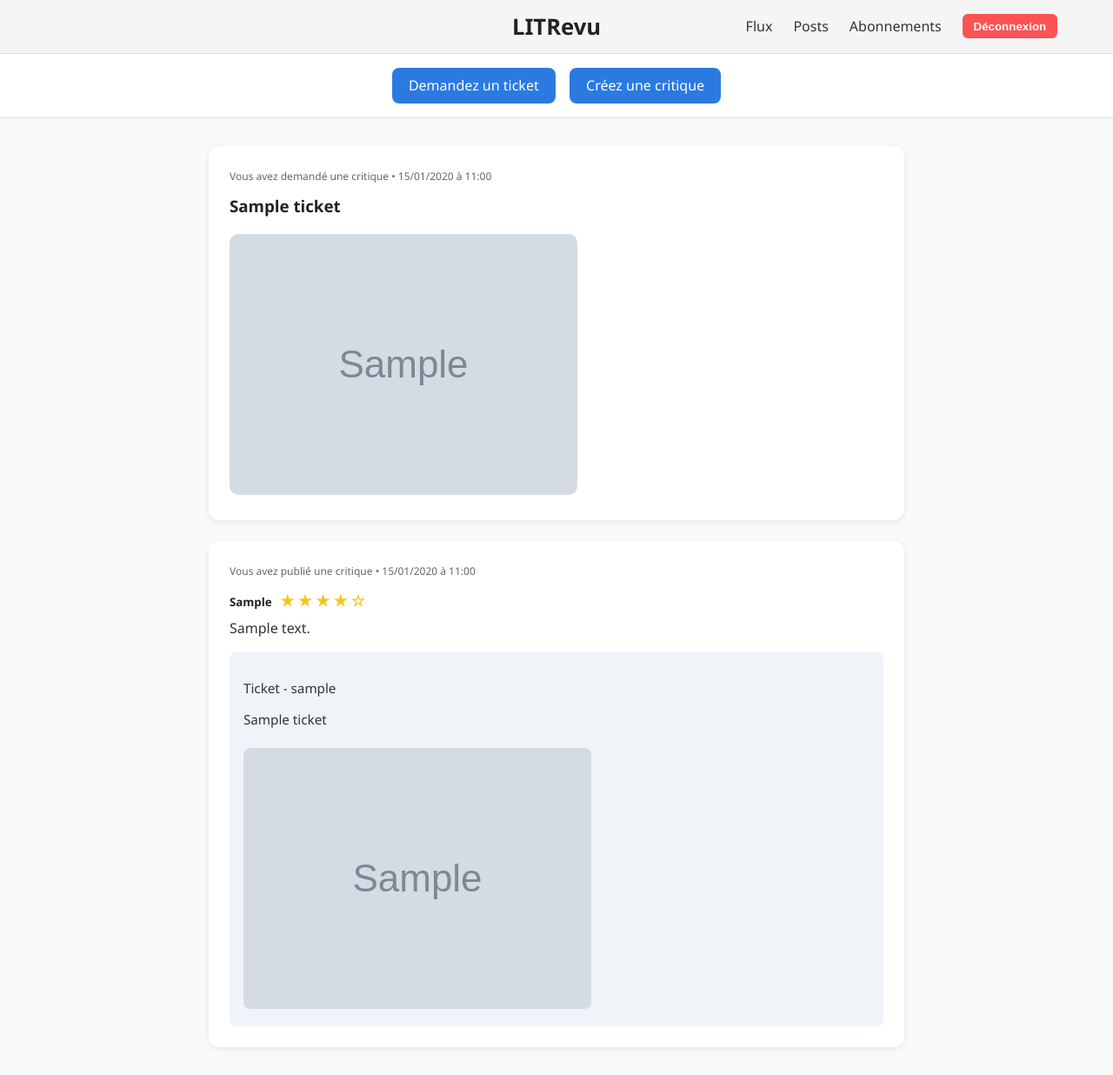
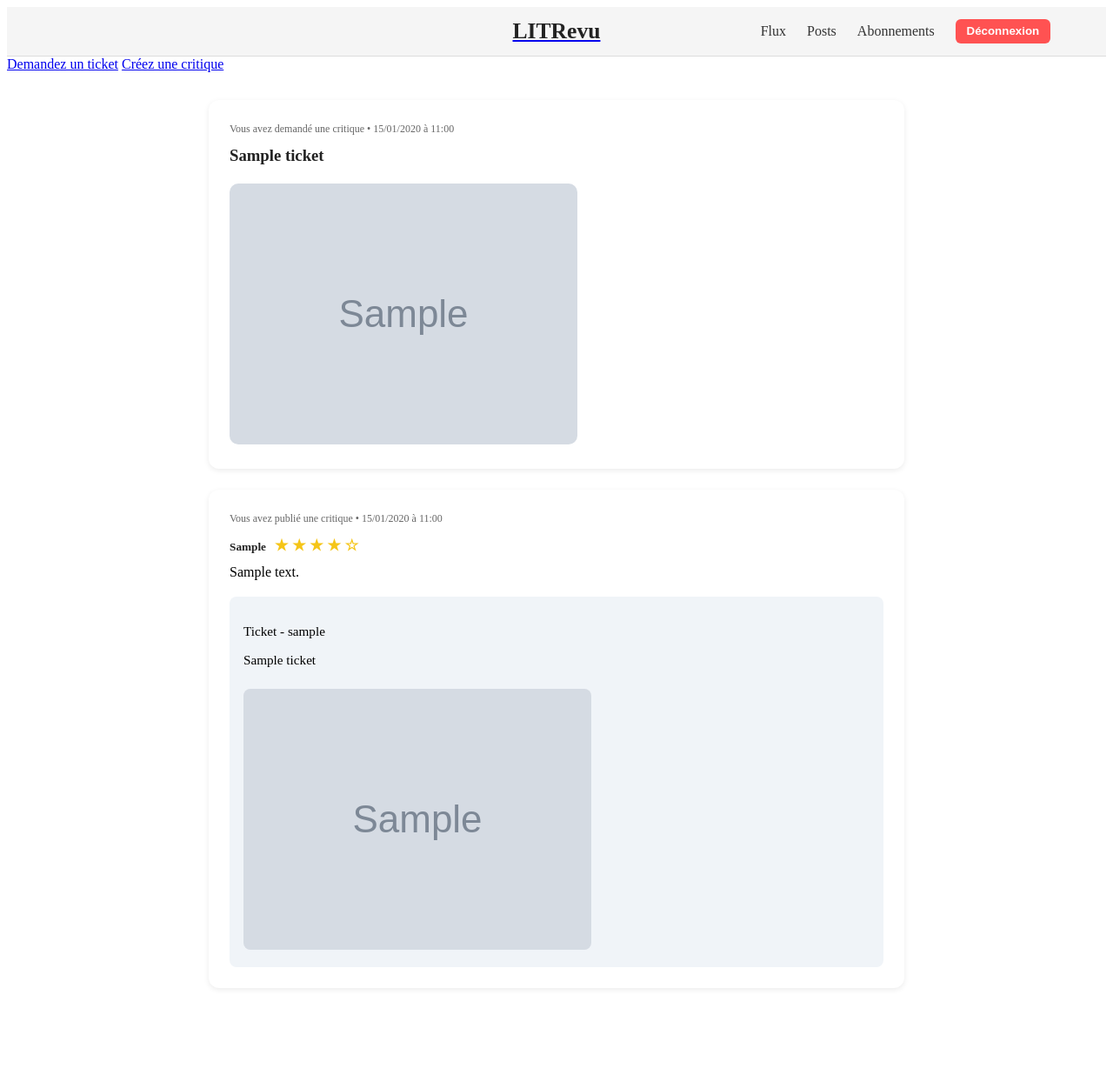
Before and after one commit to C-eorl/P9---LITRevu, a Django app: page /reviews/ in a window 1280 px wide. Shown: the whole page at 87% size. After the commit the page ends 1137 px from the top, so only its background shows below. Run offline with Django 5.2, Linux system fonts and the light colour scheme; a user stored in the database is signed in; tables that the repository leaves empty hold one stand-in row (values such as "Sample post"); grey boxes marked "Sample" are stand-in pictures.

Commit message:
suppression style général

```diff
--- a/litrevu/reviews/static/reviews/css/feed.css
+++ b/litrevu/reviews/static/reviews/css/feed.css
@@ -1,23 +1,16 @@
 /* ====== Général ====== */
-body {
-    font-family: "Segoe UI", Roboto, sans-serif;
-    background-color: #f7f9fb;
-    color: #333;
-    margin: 0;
-    padding: 0;
-}
 
-a {
+.posts a {
     color: #2a7ae2;
     text-decoration: none;
 }
 
-a:hover {
+.posts a:hover {
     text-decoration: underline;
 }
 
 /* ====== Boutons du haut ====== */
-.button-head {
+.posts .button-head {
     display: flex;
     justify-content: center;
     gap: 1rem;
@@ -26,7 +19,7 @@ a:hover {
     border-bottom: 1px solid #ddd;
 }
 
-.button-head a {
+.posts .button-head a {
     background-color: #2a7ae2;
     color: white;
     padding: 0.6rem 1.2rem;
@@ -35,7 +28,7 @@ a:hover {
     transition: background-color 0.2s ease-in-out;
 }
 
-.button-head a:hover {
+.posts .button-head a:hover {
     background-color: #1859b0;
 }
 
@@ -49,7 +42,7 @@ a:hover {
 }
 
 /* ====== Post ====== */
-.post-container {
+.posts .post-container {
     background-color: #fff;
     border-radius: 12px;
     box-shadow: 0 2px 6px rgba(0,0,0,0.08);
@@ -57,7 +50,7 @@ a:hover {
     transition: transform 0.15s ease, box-shadow 0.15s ease;
 }
 
-.post-container:hover {
+.posts .post-container:hover {
     transform: translateY(-2px);
     box-shadow: 0 4px 10px rgba(0,0,0,0.12);
 }
@@ -89,7 +82,7 @@ a:hover {
 }
 
 /* ====== Liens pour créer une critique ====== */
-.post-content a {
+.posts .post-content a {
     display: inline-block;
     margin-top: 0.8rem;
     background-color: #4caf50;
@@ -99,12 +92,12 @@ a:hover {
     transition: background-color 0.2s;
 }
 
-.post-content a:hover {
+.posts .post-content a:hover {
     background-color: #3e8e41;
 }
 
 /* ====== Section “ticket lié” ====== */
-.content-related {
+.posts .content-related {
     margin-top: 1rem;
     background-color: #f0f4f8;
     padding: 1rem;
@@ -112,7 +105,7 @@ a:hover {
     font-size: 0.95rem;
 }
 
-.content-related img {
+.posts .content-related img {
     max-width: 100%;
     height: auto;
     border-radius: 8px;
@@ -120,14 +113,14 @@ a:hover {
 }
 
 /* ====== Étoiles ====== */
-.post-content span {
+.posts .post-content span {
     color: #f5c518; /* Jaune IMDb */
     font-size: 1.1rem;
     margin-left: 0.4rem;
 }
 
 /* ====== Message “Aucun post” ====== */
-.no-posts {
+.posts .no-posts {
     text-align: center;
     padding: 2rem;
     color: #666;
@@ -137,7 +130,7 @@ a:hover {
     box-shadow: 0 2px 5px rgba(0,0,0,0.05);
 }
 
-.no-posts a {
+.posts .no-posts a {
     color: #2a7ae2;
     font-weight: 500;
 }
--- a/litrevu/reviews/templates/reviews/posts.html
+++ b/litrevu/reviews/templates/reviews/posts.html
@@ -8,8 +8,8 @@
 {% endblock %}
 
 {% block content %}
+
             {% for post in posts %}
-
                 {% if post.type == 'ticket' %}
                     <div class="bloc-ticket">
                         <h3>Vous avez publié un ticket</h3>
@@ -22,7 +22,6 @@
                         <a href="{% url 'reviews:ticket_delete' post.id %}">Supprimer</a>
                     </div>
                 {% endif%}
-
                 {% if post.type == 'review'%}
                     <div class="bloc-review">
                         <h3>Vous avez publié une critique</h3>
@@ -40,7 +39,6 @@
                         <a href="{% url 'reviews:review_delete' post.id %}">Supprimer</a>
                     </div>
                 {% endif%}
-
             {% empty %}
                 <p> Pas de post</p>
             {% endfor %}
```
Also changed, not shown: litrevu/reviews/static/reviews/css/posts.css (+0 -8 lines). Lines whose indentation alone changed are shown as unchanged.
